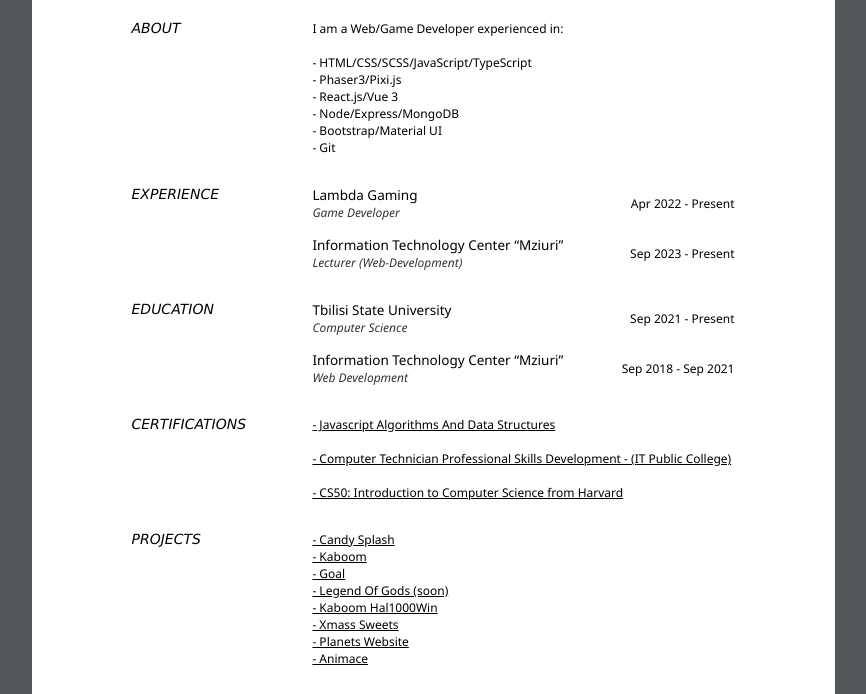
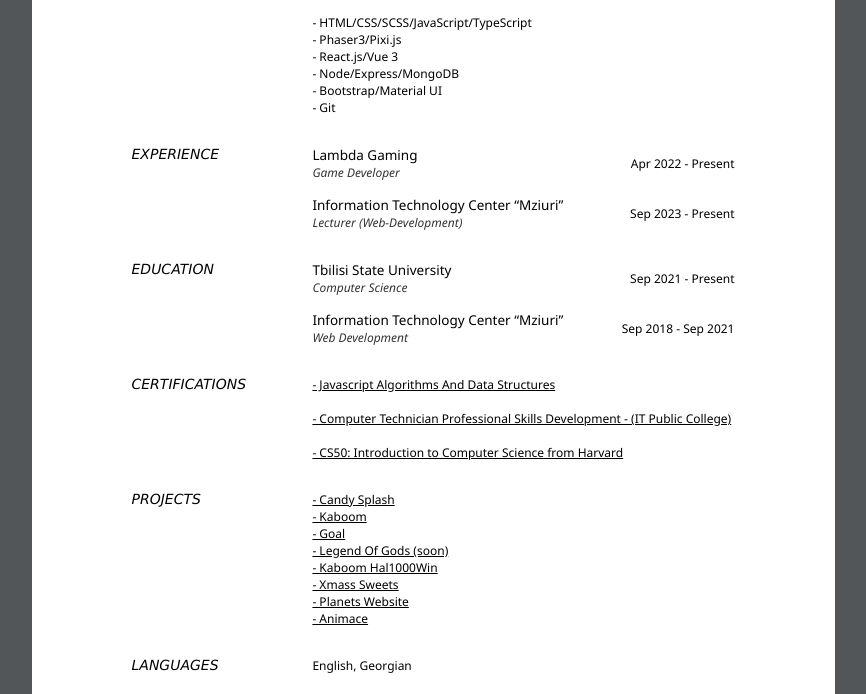
Before and after one commit to Mr-Saba/cv, a plain HTML site: page index.html in a window 1280 px wide. Shown: the part 220-914 px from the top of the page, without its empty margins (207-1073 px from the left). Drawn offline with Linux system fonts and the light colour scheme.

Commit message:
komitiko

```diff
--- a/style.css
+++ b/style.css
@@ -23,7 +23,7 @@
     width: 803px;
     height: 1132px;
     background-color: white;
-    padding: 80px 100px;
+    padding: 40px 100px;
     display: flex;
     flex-direction: column;
     gap: 30px;
```
